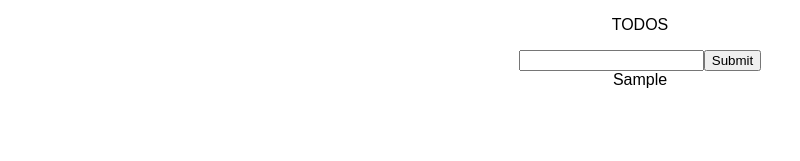
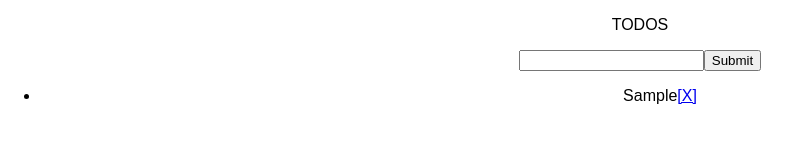
Before and after one commit to willsinn/react-todo-complete, a React (Create React App) app: page / in a window 1280 px wide. Both pictures are taken after typing "Sample" into the empty fields and a click on the button "Submit". Shown: the top 161 px of the page, without its empty margins (0-800 px from the left). Built offline with nearby package versions, Linux system fonts and the light colour scheme.

Commit message:
handleDelete and passing props

```diff
--- a/src/App.js
+++ b/src/App.js
@@ -11,19 +11,28 @@ class App extends Component {
     }
   }
 
+  handleChange(event) {
+    var text = event.target.value;
+    this.setState({ text: text });
+
+  }
+
   handleSubmit(event) {
     event.preventDefault();
 
     var text = this.state.text;
     var newItems = this.state.items.concat(text);
     this.setState({ text: '', items: newItems });
+
   }
 
-  handleChange (event) {
-    var text = event.target.value;
-    this.setState({ text: text });
+  handleDelete(itemToBeDeleted) {
+    var newItems = this.state.items.filter((_item) => {
+      return _item != itemToBeDeleted
+    });
+    this.setState({ items: newItems });
+  }
 
-  }
 
   render() {
     return (
@@ -38,8 +47,8 @@ class App extends Component {
         </form>
 
         <DisplayList
+          handleDelete={this.handleDelete.bind(this)}
           items={this.state.items}
-
         />
       </div>
     );
--- a/src/Components/DisplayList.js
+++ b/src/Components/DisplayList.js
@@ -8,9 +8,16 @@ class DisplayList extends Component {
 
   render() {
     return(
-      <div>
-      { this.props.items.toString() }
-      </div>
+      <ul>
+      { this.props.items.map((item, i) => {
+        return <li key={ item }>
+                       { item }
+                       <a href="#" onClick= { this.props.handleDelete.bind(null, item)}>
+                        [X]
+                      </a>
+               </li>
+      })}
+      </ul>
 
     );
   }
```
